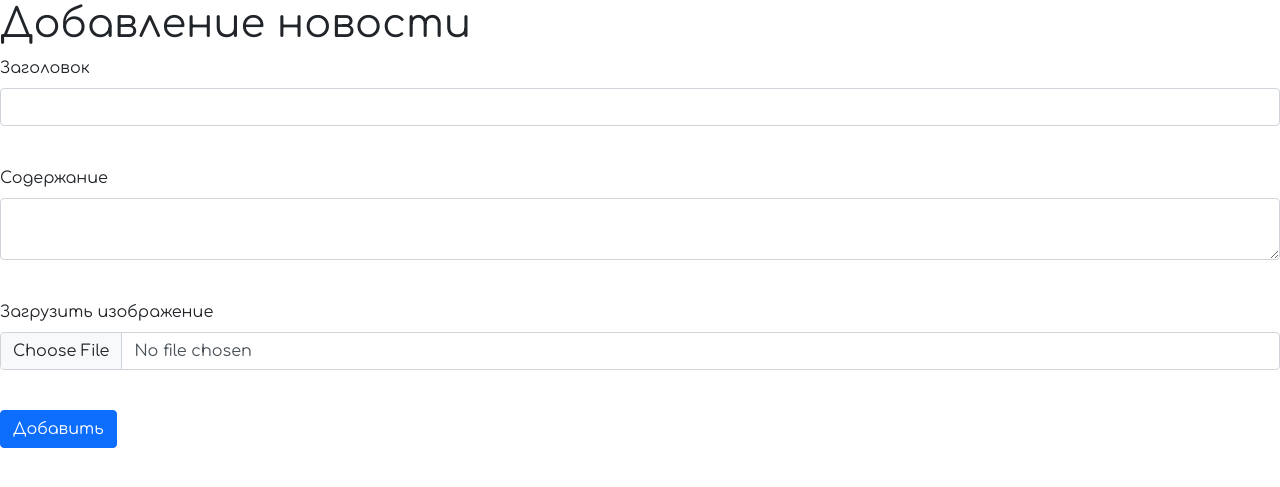
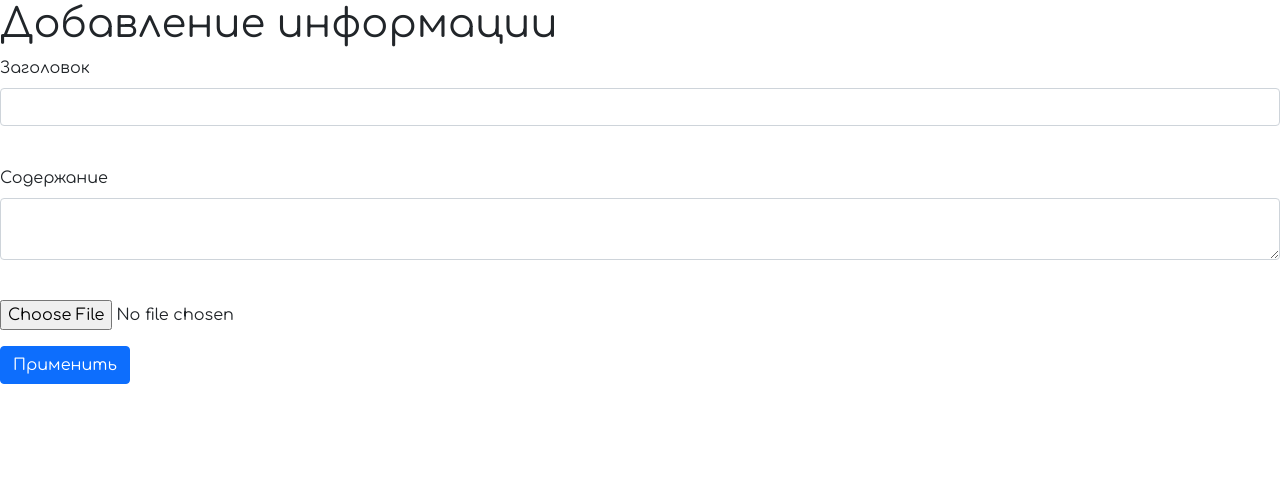
Before and after one commit to lycayan18/Team-Number-WEB, a Flask app: page /add_text/1/1 in a window 1280 px wide. Shown: the top 487 px of the page. Run offline with Flask 3, Linux system fonts and the light colour scheme; some libraries are stand-ins or nearby versions.

Commit message:
Add fucn add img

```diff
--- a/forms/admin.py
+++ b/forms/admin.py
@@ -7,10 +7,3 @@ class EditingForm(FlaskForm):
     title = StringField('Заголовок', validators=[DataRequired()])
     content = TextAreaField("Содержание")
     submit = SubmitField('Применить')
-
-
-class AddForms(FlaskForm):
-    title = StringField('Заголовок', validators=[DataRequired()])
-    content = TextAreaField('Содержание')
-    img = FileField('Загрузить изображение')
-    submit = SubmitField('Добавить')
--- a/server.py
+++ b/server.py
@@ -1,4 +1,5 @@
-from os import environ
+from os import environ, path
+from os.path import join, dirname, realpath
 import random
 
 from dotenv import load_dotenv
@@ -12,18 +13,18 @@ from data.users import User
 from data.template_text import HomePage, Google, Yandex, OpenAI
 from forms.register import RegisterForm
 from forms.login import LoginForm
-from forms.admin import EditingForm, AddForms
+from forms.admin import EditingForm
 from helpers.password_correct import password_correct
 from helpers.name_correct import name_correct
 
-
+load_dotenv()
 app = Flask(__name__)
+UPLOAD_FOLDER = join(dirname(realpath(__file__)), 'static/img/')
 app.config['SECRET_KEY'] = environ.get("KEY_APP")
-UPLOAD_FOLDER = '/static/img'
+app.config['UPLOAD_FOLDER'] = UPLOAD_FOLDER
 ALLOWED_EXTENSIONS = {'png', 'jpg', 'jpeg'}
 login_manager = LoginManager()
 login_manager.init_app(app)
-load_dotenv()
 
 
 @app.route("/")
@@ -170,7 +171,7 @@ def history(company):
 
 @app.route("/add_text/<company>/<chapter>", methods=['GET', 'POST'])
 def add_text(company, chapter):
-    form = AddForms()
+    form = EditingForm()
     if company == "google":
         company_table = Google()
     elif company == "yandex":
@@ -184,20 +185,24 @@ def add_text(company, chapter):
         key_appointments_company = 2
     else:
         key_appointments_company = 3
-
+    company_info = company_table
+    if request.method == "POST":
+        file = request.files['file']
+        filename = secure_filename(file.filename)
+        file.save(path.join(app.config['UPLOAD_FOLDER'], f'{company}/{filename}'))
+        company_info.img = f'/static/img/{company}/{file.filename}'
     if form.validate_on_submit():
         db_sess = db_session.create_session()
-        company = company_table
-        company.title = form.title.data
-        company.description = form.content.data
-        company.img = f'/static/img/{company}/{form.img.data}'
-        company.key_appointments = key_appointments_company
-        company.color = random.choice(["media_text_block1`", "media_text_block2", "media_text_block3"])
-        db_sess.add(company)
+        company_info = company_table
+        company_info.title = form.title.data
+        company_info.description = form.content.data
+        company_info.key_appointments = key_appointments_company
+        company_info.color = random.choice(["media_text_block1`", "media_text_block2", "media_text_block3"])
+        db_sess.add(company_info)
         db_sess.commit()
         return redirect('/')
 
-    return render_template("add_text.html", form=form)
+    return render_template("admin_panel.html", form=form, title="Добавление информации")
 
 
 @app.route('/editing_text/<company>/<int:id>', methods=['GET', 'POST'])
@@ -226,7 +231,7 @@ def editing_text(company, id):
             return redirect('/')
         else:
             abort(404)
-    return render_template("editing_text.html", form=form)
+    return render_template("admin_panel.html", form=form, title="Изменение информации")
 
 
 @app.route('/delete_text/<company>/<int:id>', methods=['GET', 'POST'])
--- a/templates/add_text.html
+++ /dev/null
@@ -1,27 +0,0 @@
-{% extends "base.html" %}
-
-{% block content %}
-<h1>Добавление новости</h1>
-<form action="" method="post">
-    {{ form.hidden_tag() }}
-    <p>
-        {{ form.title.label }}<br>
-        {{ form.title(class="form-control") }}<br>
-        {% for error in form.title.errors %}
-            <p class="alert alert-danger" role="alert">
-                {{ error }}
-            </p>
-        {% endfor %}
-    </p>
-    <p>
-        {{ form.content.label }}<br>
-        {{ form.content(class="form-control") }}<br>
-    </p>
-    <p>
-       {{ form.img.label }}<br>
-       {{ form.img(class="form-control")}}<br>
-    </p>
-    <p>{{ form.submit(type="submit", class="btn btn-primary") }}</p>
-    {{message}}
-</form>
-{% endblock %}
--- a/templates/editing_text.html
+++ b/templates/admin_panel.html
@@ -1,8 +1,8 @@
 {% extends "base.html" %}
 
 {% block content %}
-<h1>Добавление новости</h1>
-<form action="" method="post">
+<h1>{{title}}</h1>
+<form method="POST" enctype="multipart/form-data">
     {{ form.hidden_tag() }}
     <p>
         {{ form.title.label }}<br>
@@ -16,11 +16,9 @@
     <p>
         {{ form.content.label }}<br>
         {{ form.content(class="form-control") }}<br>
-        {% for error in form.content.errors %}
-            <p content="alert alert-danger" role="alert">
-                {{ error }}
-            </p>
-        {% endfor %}
+    </p>
+    <p>
+         <input type="file" name="file">
     </p>
     <p>{{ form.submit(type="submit", class="btn btn-primary") }}</p>
     {{message}}
```
Also changed, not shown: db/database.db.
